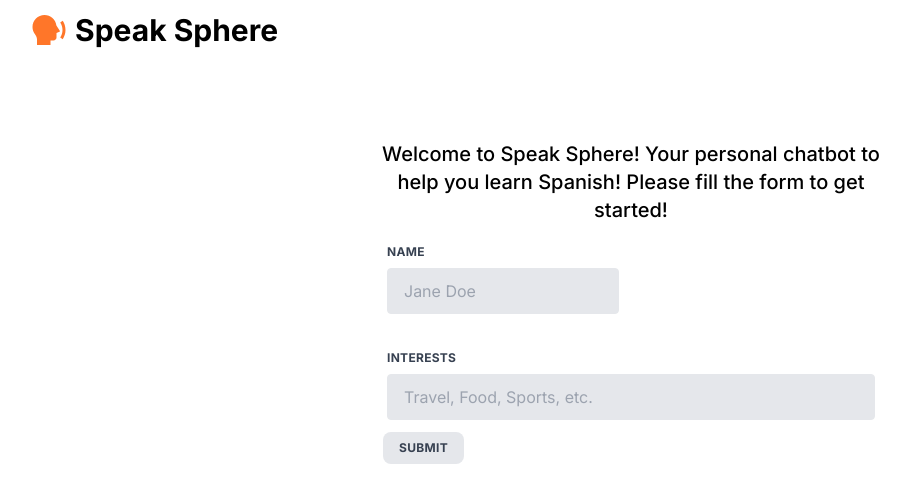
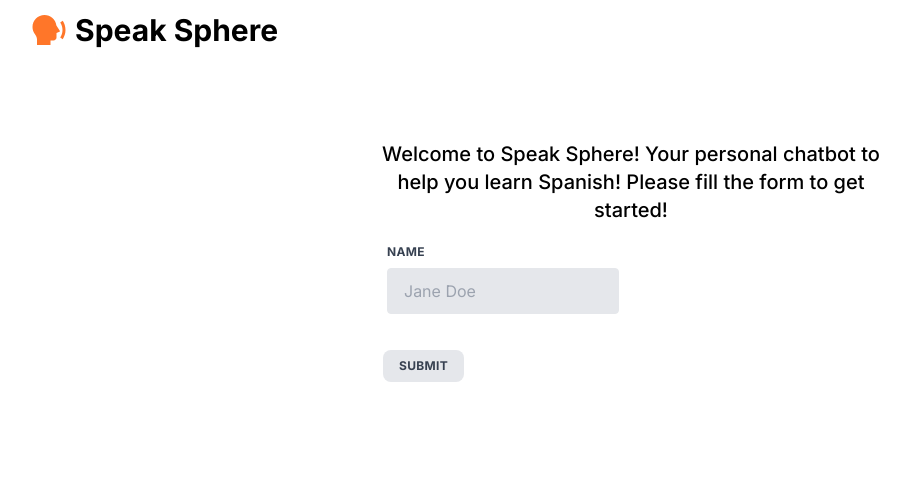
Before and after one commit to shvam0000/Speak-Sphere, a Next.js app in the folder frontend/: page / in a window 1280 px wide. Shown: the top 502 px of the page, without its empty margins (9-919 px from the left). Built offline with nearby package versions, Linux system fonts and the light colour scheme.

Commit message:
🚑 added https

```diff
--- a/frontend/app/chatbot/page.tsx
+++ b/frontend/app/chatbot/page.tsx
@@ -8,7 +8,7 @@ const Chatbot = () => {
 
   useEffect(() => {
     axios
-      .get('http://52.91.53.9:8080/user')
+      .get('https://52.91.53.9:8080/user')
       .then((res) => {
         setName(res.data.user[0].name);
       })
--- a/frontend/app/components/home/bot.tsx
+++ b/frontend/app/components/home/bot.tsx
@@ -24,7 +24,7 @@ function Bot() {
   //! Retrieve user data from database
   useEffect(() => {
     axios
-      .get('http://52.91.53.9:8080/user')
+      .get('https://52.91.53.9:8080/user')
       .then((res) => {
         const userData = res.data.user[0];
         setName(userData.name);
@@ -70,7 +70,7 @@ function Bot() {
 
   const sendMessageToMiddleware = async (message) => {
     try {
-      const response = await fetch('http://52.91.53.9:8080/chat', {
+      const response = await fetch('https://52.91.53.9:8080/chat', {
         method: 'POST',
         headers: {
           'Content-Type': 'application/json',
@@ -108,7 +108,7 @@ function Bot() {
 
   const handleMouseOver = (event, message) => {
     axios
-      .post('http://52.91.53.9:8080/translate', {
+      .post('https://52.91.53.9:8080/translate', {
         text: message.message,
       })
       .then((res) => {
--- a/frontend/app/components/home/chatbot.tsx
+++ b/frontend/app/components/home/chatbot.tsx
@@ -21,7 +21,7 @@ const ChatBot = () => {
         ...messageHistory,
         { text: inputMessage, isUser: true },
       ]);
-      axios('http://52.91.53.9:8080/converse', {
+      axios('https://52.91.53.9:8080/converse', {
         method: 'POST',
         data: { input: inputMessage },
       })
--- a/frontend/app/components/landing/form.tsx
+++ b/frontend/app/components/landing/form.tsx
@@ -22,7 +22,7 @@ const Form = () => {
       interests,
     };
 
-    axios('http://52.91.53.9:8080/user', {
+    axios('https://52.91.53.9:8080/user', {
       method: 'POST',
       data: formData,
     })
@@ -57,22 +57,6 @@ const Form = () => {
           />
         </div>
         <div className="flex flex-wrap -mx-3 mb-6"></div>
-        <div className="w-full px-3">
-          <label
-            className="block uppercase tracking-wide text-gray-700 text-xs font-bold mb-2"
-            htmlFor="interests">
-            Interests
-          </label>
-          <input
-            className="appearance-none block w-full bg-gray-200 text-gray-700 border border-gray-200 rounded py-3 px-4 mb-3 leading-tight focus:outline-none focus:bg-white focus:border-gray-500"
-            id="interests"
-            type="text"
-            placeholder="Travel, Food, Sports, etc."
-            value={interests}
-            onChange={(e) => setInterests(e.target.value)}
-            required
-          />
-        </div>
         <button
           className="uppercase flex justify-center ml-2 tracking-wide text-gray-700 bg-gray-200 px-4 py-2 rounded-lg text-xs font-bold mb-2"
           type="submit">
```
